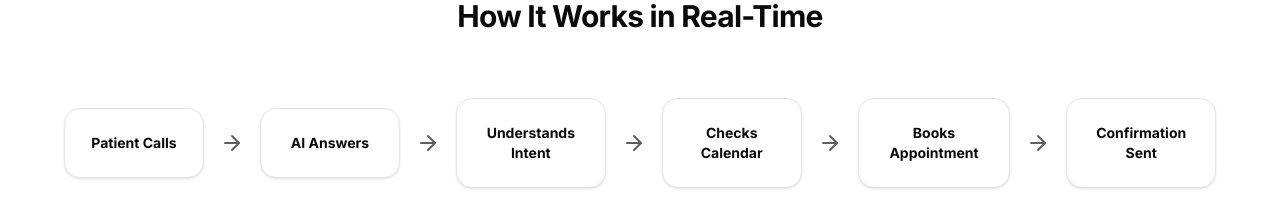
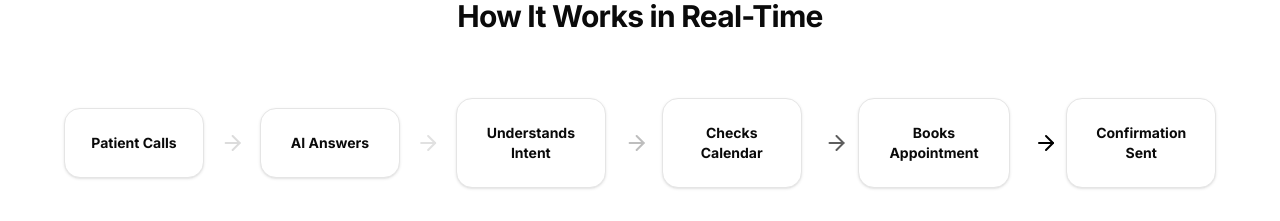
Before and after one commit to Engrritik/agency-web, a Next.js app: page /demo in a window 1280 px wide. Shown: the part 1520-1741 px from the top of the page. Built offline with nearby package versions, Linux system fonts and the light colour scheme.

Commit message:
Adding or removing the featurs

```diff
--- a/app/demo/page.tsx
+++ b/app/demo/page.tsx
@@ -5,6 +5,7 @@ import FadeIn from "@/components/ui/FadeIn";
 import Button from "@/components/ui/Button";
 import Link from "next/link";
 import { Play, Calendar, Clock, ShieldCheck, CheckCircle2, UserPlus, AlertCircle, FileText, ArrowRight, Zap, Lock, Database, X } from "lucide-react";
+import { motion } from "framer-motion";
 
 export default function Demo() {
   const [activeScenario, setActiveScenario] = useState("booking");
@@ -217,10 +218,34 @@ export default function Demo() {
                   <span className="font-bold text-sm block">{step}</span>
                 </div>
                 {i < arr.length - 1 && (
-                  <ArrowRight className="hidden md:block w-6 h-6 text-muted-foreground shrink-0" />
+                  <motion.div
+                    initial={{ opacity: 0.3, x: 0 }}
+                    animate={{ opacity: [0.3, 1, 0.3], x: [0, 8, 0], color: ["#a3a3a3", "#000", "#a3a3a3"] }}
+                    transition={{
+                      duration: 2,
+                      repeat: Infinity,
+                      delay: i * 0.3,
+                      ease: "easeInOut"
+                    }}
+                    className="hidden md:block text-muted-foreground"
+                  >
+                    <ArrowRight className="w-6 h-6 shrink-0" />
+                  </motion.div>
                 )}
                 {i < arr.length - 1 && (
-                  <ArrowRight className="md:hidden w-6 h-6 text-muted-foreground shrink-0 rotate-90 my-2" />
+                  <motion.div
+                    initial={{ opacity: 0.3, y: 0 }}
+                    animate={{ opacity: [0.3, 1, 0.3], y: [0, 8, 0], color: ["#a3a3a3", "#000", "#a3a3a3"] }}
+                    transition={{
+                      duration: 2,
+                      repeat: Infinity,
+                      delay: i * 0.3,
+                      ease: "easeInOut"
+                    }}
+                    className="md:hidden text-muted-foreground"
+                  >
+                    <ArrowRight className="w-6 h-6 shrink-0 rotate-90 my-2" />
+                  </motion.div>
                 )}
               </FadeIn>
             ))}
--- a/app/globals.css
+++ b/app/globals.css
@@ -31,6 +31,13 @@ body {
   font-family: var(--font-sans), sans-serif;
   -webkit-font-smoothing: antialiased;
   -moz-osx-font-smoothing: grayscale;
+  -webkit-user-select: none;
+  user-select: none;
+}
+
+input, textarea {
+  -webkit-user-select: auto;
+  user-select: auto;
 }
 
 /* Base selection color for a premium feel */
```
